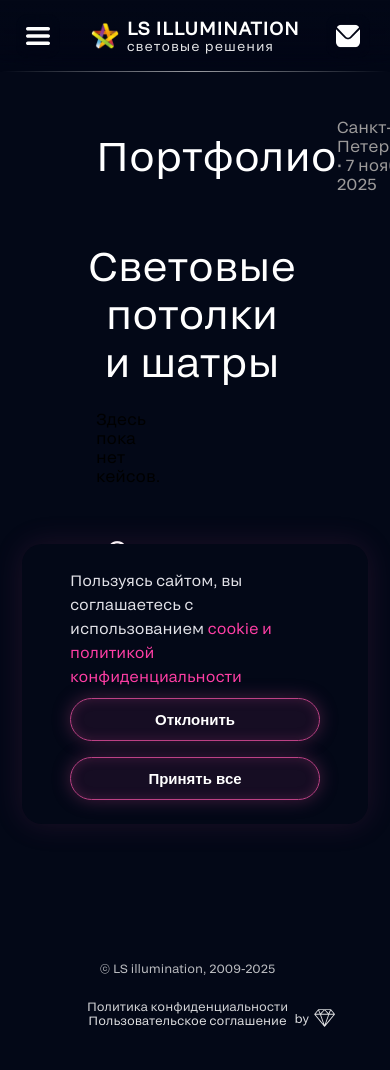
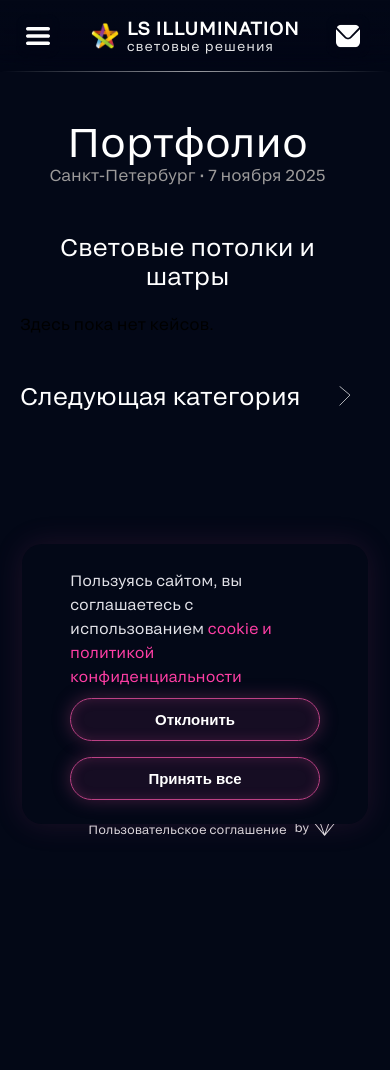
Before and after one commit to blyaka/LS-ILLUMINATION, a Django app: page /portfolio/svetovye-potolki-i-shatry/ in a window 390 px wide; the page is wider, and only the part inside the window is pictured. After the commit the page ends 836 px from the top of that part, so only its background shows below. Run offline with Django 4.2, Linux system fonts and the light colour scheme; data comes from the database, SQL or seed files in the repository; data that the repository does not hold is empty; some libraries are stand-ins or nearby versions.

Commit message:
update portfolio

```diff
--- a/app/static/css/base/variables.css
+++ b/app/static/css/base/variables.css
@@ -21,12 +21,14 @@
     --font-sans-bold: "TRYGrtsk-SemiBoldTera";
 
     --grid3-1: repeat(3, 1fr);
+    --grid1-1: repeat(1, 1fr);
 
 
 
     --font-h1: 2.5rem;
     --font-h2: 1.75rem;
     --font-h3: 1.5rem;
+    --font-h4: 1.25rem;
     --font-main: 1rem;
     --font-small: 0.75rem;
 
--- a/app/static/css/pages/portfolio.css
+++ b/app/static/css/pages/portfolio.css
@@ -75,10 +75,20 @@
 
 
 .next-btn {
+    display: flex;
+    flex-direction: row;
+    gap: 5px;
     font-size: var(--font-h2);
+    align-items: center;
     text-decoration: none;
     color: var(--text);
     font-weight: var(--font-weight-light);
+}
+
+.next-btn svg {
+    width: 20px;
+    height: 20px;
+    fill: none;
 }
 
 
@@ -122,10 +132,10 @@
     display: flex;
     justify-content: center;
     align-items: center;
-    max-width: 90%;
-    max-height: 80%;
+    /* max-width: 90%; */
+    /* max-height: 80%; */
     background-color: transparent;
-    padding: 20px;
+    /* padding: 20px; */
     border-radius: 8px;
     box-sizing: border-box;
 }
@@ -153,15 +163,16 @@
 
 .image-modal__nav {
     display: flex;
-    justify-content: space-between;
+    justify-content: center;
     align-items: center;
     width: 100%;
+    gap: 10px;
 }
 
 .image-modal__nav img {
     width: auto;
     height: 900px;
-    max-width: 90%;
+    max-width: 75%;
     object-fit: contain;
 }
 
@@ -179,10 +190,44 @@
 
 .image-modal__prev svg,
 .image-modal__next svg {
-    width: 33px;
-    height: 58px;
+    width: 24px;
+    height: 35px;
+    fill: none;
 }
 
 .image-modal__prev {
     transform: rotate(180deg);
 }
+
+
+@media (max-width: 768px) {
+    .page-container {
+        padding: 48px 20px;
+    }
+
+    .page-title {
+        flex-direction: column;
+    }
+
+    .category-name {
+        padding: 48px 0px 24px;
+    }
+
+    .category-name h1 {
+        font-size: var(--font-h3);
+    }
+
+    .portfolio-grid {
+        grid-template-columns: var(--grid1-1);
+    }
+
+    .next-btn-container {
+        padding: 48px 0px;
+    }
+
+    .next-btn {
+        font-size: var(--font-h3);
+        width: -webkit-fill-available;
+        justify-content: space-between;
+    }
+}
--- a/app/templates/portfolio.html
+++ b/app/templates/portfolio.html
@@ -17,80 +17,85 @@
     <h1>{{ category.name }}</h1>
   </div>
 
-
-  {% if use_grouped %}
-  {% for sub in subcategories %}
-  {% with cases=sub.cases.all %}
-  {% if cases %}
+  {% if use_grouped %} {% for sub in subcategories %}
+  {% with cases=sub.cases.all %} {% if cases %}
   <section class="portfolio-section">
     <h2 class="subcategory-title">{{ sub.name }}</h2>
     <div class="portfolio-grid">
       {% for case in cases %}
       <a class="card" href="#">
         <div class="card_photo">
-          <img src="{{ case.photo.url }}" alt="{{ case.name }}">
+          <img src="{{ case.photo.url }}" alt="{{ case.name }}" />
         </div>
       </a>
       {% endfor %}
     </div>
   </section>
-  {% endif %}
-  {% endwith %}
-  {% endfor %}
-
-  {% if direct_cases %}
+  {% endif %} {% endwith %} {% endfor %} {% if direct_cases %}
   <section class="portfolio-section">
     <h2 class="subcategory-title">Без подкатегории</h2>
     <div class="portfolio-grid">
       {% for case in direct_cases %}
       <a class="card" href="#">
         <div class="card_photo">
-          <img src="{{ case.photo.url }}" alt="{{ case.name }}">
+          <img src="{{ case.photo.url }}" alt="{{ case.name }}" />
         </div>
       </a>
       {% endfor %}
     </div>
   </section>
-  {% endif %}
-  {% else %}
+  {% endif %} {% else %}
   <div class="portfolio-grid">
     {% for case in direct_cases %}
     <a class="card" href="#">
       <div class="card_photo">
-        <img src="{{ case.photo.url }}" alt="{{ case.name }}">
+        <img src="{{ case.photo.url }}" alt="{{ case.name }}" />
       </div>
     </a>
     {% empty %}
     <p>Здесь пока нет кейсов.</p>
     {% endfor %}
   </div>
-  {% endif %}
-
-  {% next_category categories category as next_cat %}
-  {% if next_cat %}
+  {% endif %} {% next_category categories category as next_cat %} {% if next_cat%}
   <div class="next-btn-container">
     <a href="{% url 'portfolio' slug=next_cat.slug %}" class="next-btn">
-      <p>Следующая категория ></p>
+      <p>Следующая категория</p>
+      <svg
+        viewBox="0 0 33 58"
+        aria-hidden="true"
+        focusable="false"
+        preserveAspectRatio="xMidYMid meet"
+      >
+        <use xlink:href="{% static 'images/icons.svg' %}#icon-arrow"></use>
+      </svg>
     </a>
   </div>
   {% endif %}
-
 </div>
 
-{# Модалка — без изменений #}
 <div class="image-modal" id="imageModal" hidden>
   <div class="image-modal__overlay" id="modalOverlay"></div>
   <button class="image-modal__close" id="modalClose">×</button>
   <div class="image-modal__content">
     <div class="image-modal__nav">
       <button class="image-modal__prev" id="modalPrev">
-        <svg width="33" height="58" fill="none">
+        <svg
+          viewBox="0 0 33 58"
+          aria-hidden="true"
+          focusable="false"
+          preserveAspectRatio="xMidYMid meet"
+        >
           <use xlink:href="{% static 'images/icons.svg' %}#icon-arrow"></use>
         </svg>
       </button>
-      <img id="modalImg" src="" alt="Large image">
+      <img id="modalImg" src="" alt="Large image" />
       <button class="image-modal__next" id="modalNext">
-        <svg width="33" height="58" fill="none">
+        <svg
+          viewBox="0 0 33 58"
+          aria-hidden="true"
+          focusable="false"
+          preserveAspectRatio="xMidYMid meet"
+        >
           <use xlink:href="{% static 'images/icons.svg' %}#icon-arrow"></use>
         </svg>
       </button>
@@ -100,16 +105,19 @@
 
 <script>
   (() => {
-    const modal = document.getElementById('imageModal');
-    const modalImg = document.getElementById('modalImg');
-    const modalClose = document.getElementById('modalClose');
-    const modalPrev = document.getElementById('modalPrev');
-    const modalNext = document.getElementById('modalNext');
-    const modalOverlay = document.getElementById('modalOverlay');
+    const modal = document.getElementById("imageModal");
+    const modalImg = document.getElementById("modalImg");
+    const modalClose = document.getElementById("modalClose");
+    const modalPrev = document.getElementById("modalPrev");
+    const modalNext = document.getElementById("modalNext");
+    const modalOverlay = document.getElementById("modalOverlay");
 
-    const cards = Array.from(document.querySelectorAll('.portfolio-grid .card'));
-    const images = cards.map(c => c.querySelector('.card_photo img'));
-    let i = 0, openFlag = false;
+    const cards = Array.from(
+      document.querySelectorAll(".portfolio-grid .card")
+    );
+    const images = cards.map((c) => c.querySelector(".card_photo img"));
+    let i = 0,
+      openFlag = false;
 
     function setImage(idx) {
       i = (idx + images.length) % images.length;
@@ -118,14 +126,22 @@
       const pre = new Image();
       pre.onload = () => {
         modalImg.src = src;
-        modalImg.alt = images[i].alt || 'Фото';
-        requestAnimationFrame(() => { modalImg.style.opacity = 1; });
+        modalImg.alt = images[i].alt || "Фото";
+        requestAnimationFrame(() => {
+          modalImg.style.opacity = 1;
+        });
       };
       pre.src = src;
       const next = images[(i + 1) % images.length]?.src;
       const prev = images[(i - 1 + images.length) % images.length]?.src;
-      if (next) { const n = new Image(); n.src = next; }
-      if (prev) { const p = new Image(); p.src = prev; }
+      if (next) {
+        const n = new Image();
+        n.src = next;
+      }
+      if (prev) {
+        const p = new Image();
+        p.src = prev;
+      }
     }
 
     function openModal(idx) {
@@ -133,30 +149,46 @@
       setImage(idx);
       modal.hidden = false;
       modal.style.opacity = 1;
-      document.body.style.overflow = 'hidden';
+      document.body.style.overflow = "hidden";
     }
     function closeModal() {
       openFlag = false;
       modal.style.opacity = 0;
       modal.hidden = true;
-      document.body.style.overflow = '';
+      document.body.style.overflow = "";
     }
-    function next() { setImage(i + 1); }
-    function prev() { setImage(i - 1); }
+    function next() {
+      setImage(i + 1);
+    }
+    function prev() {
+      setImage(i - 1);
+    }
 
     cards.forEach((card, idx) => {
-      card.addEventListener('click', (e) => { e.preventDefault(); openModal(idx); });
+      card.addEventListener("click", (e) => {
+        e.preventDefault();
+        openModal(idx);
+      });
     });
-    modalClose.addEventListener('click', closeModal);
-    modalOverlay.addEventListener('click', closeModal);
-    modalNext.addEventListener('click', next);
-    modalPrev.addEventListener('click', prev);
+    modalClose.addEventListener("click", closeModal);
+    modalOverlay.addEventListener("click", closeModal);
+    modalNext.addEventListener("click", next);
+    modalPrev.addEventListener("click", prev);
 
-    document.addEventListener('keydown', (e) => {
+    document.addEventListener("keydown", (e) => {
       if (!openFlag) return;
-      if (e.key === 'Escape') { e.preventDefault(); closeModal(); }
-      if (e.key === 'ArrowRight') { e.preventDefault(); next(); }
-      if (e.key === 'ArrowLeft') { e.preventDefault(); prev(); }
+      if (e.key === "Escape") {
+        e.preventDefault();
+        closeModal();
+      }
+      if (e.key === "ArrowRight") {
+        e.preventDefault();
+        next();
+      }
+      if (e.key === "ArrowLeft") {
+        e.preventDefault();
+        prev();
+      }
     });
   })();
 </script>
```
